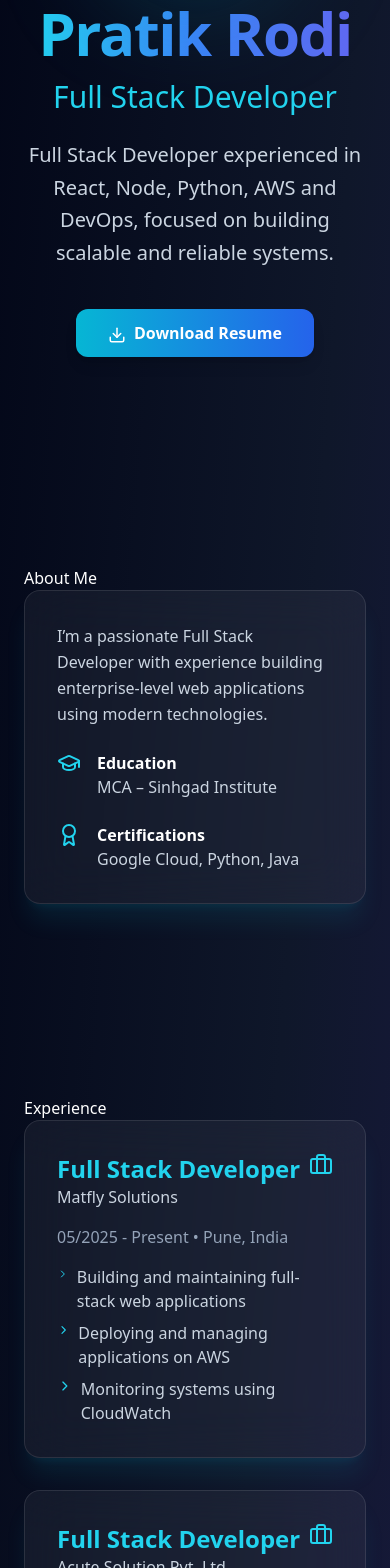
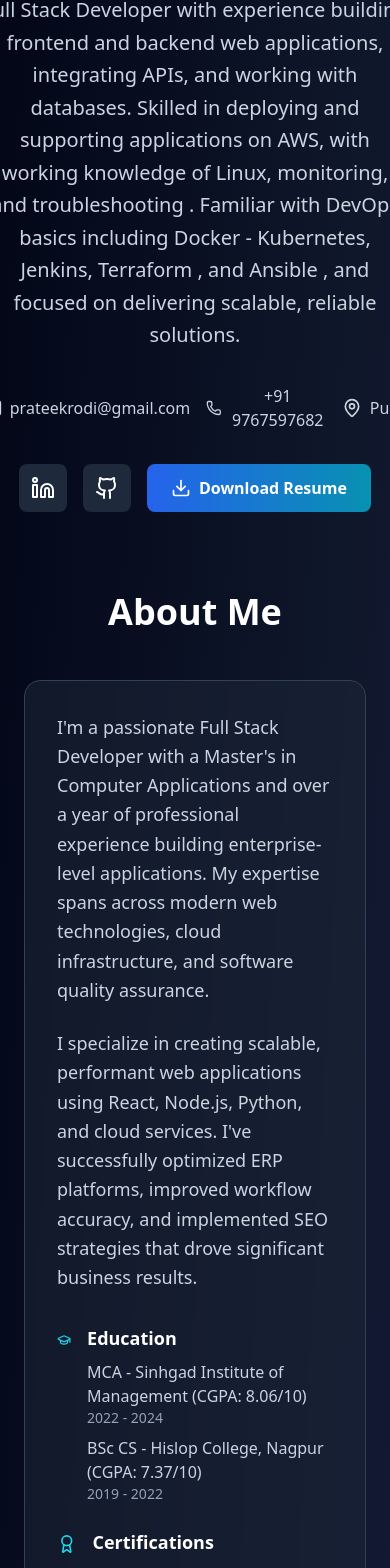
Before and after one commit to pratikrodi/my_portfolio, a React app in the folder frontend/: page / in a window 390 px wide. Shown: the part 374-1942 px from the top of the page. Built offline with nearby package versions, Linux system fonts and the light colour scheme; the HTML template or start-up script is replaced by a standard one.

Commit message:
update ui

```diff
--- a/frontend/src/App.jsx
+++ b/frontend/src/App.jsx
@@ -1,9 +1,5 @@
 import React, { useState } from 'react';
-import {
-  Mail, Phone, MapPin, Linkedin, Github, Download,
-  Code, Server, Database, Cloud, Award,
-  Briefcase, GraduationCap, ChevronRight
-} from 'lucide-react';
+import { Mail, Phone, MapPin, Linkedin, Github, Download, Code, Server, Database, Cloud, Award, Briefcase, GraduationCap, ChevronRight } from 'lucide-react';
 
 export default function Portfolio() {
   const [activeSection, setActiveSection] = useState('home');
@@ -13,15 +9,14 @@ export default function Portfolio() {
   const handleSubmit = async (e) => {
     e.preventDefault();
     setFormStatus('sending');
+
     try {
-      const response = await fetch(
-        'https://my-portfolio-backend-ca56.onrender.com/api/contact',
-        {
+      const response = await fetch('https://my-portfolio-backend-ca56.onrender.com/api/contact', {
         method: 'POST',
         headers: { 'Content-Type': 'application/json' },
         body: JSON.stringify(formData)
-        }
-      );
+      });
+
       if (response.ok) {
         setFormStatus('success');
         setFormData({ name: '', email: '', message: '' });
@@ -29,7 +24,7 @@ export default function Portfolio() {
       } else {
         setFormStatus('error');
       }
-    } catch {
+    } catch (error) {
       setFormStatus('error');
     }
   };
@@ -44,27 +39,25 @@ export default function Portfolio() {
       title: 'Finanza',
       subtitle: 'Financial Advisory Appointment Booking System',
       tech: 'MERN Stack',
-      description:
-        'Built an advisor–client appointment scheduling platform improving workflow efficiency by 25%.',
-      highlights: ['25% efficiency', 'Responsive UI', 'Optimized APIs']
+      description: 'Built an advisor–client appointment scheduling platform improving workflow efficiency by 25%. Implemented responsive UI with optimized API calls for seamless performance.',
+      highlights: ['25% efficiency improvement', 'Responsive UI', 'Optimized APIs']
     },
     {
       title: 'Catchy',
       subtitle: 'Online Product Order and Delivery System',
       tech: 'Python, Django',
-      description:
-        'Developed an online product delivery system with enhanced UX and home delivery features.',
-      highlights: ['Home Delivery', 'Enhanced UX', 'Scalable Backend']
+      description: 'Developed an online product delivery system, enhancing user experience and increasing platform efficiency by 25%. Generated daily Product Delivering system, enabling services like Home Delivery.',
+      highlights: ['25% efficiency boost', 'Home Delivery System', 'Enhanced UX']
     }
   ];
 
   const skills = {
-    Frontend: ['React.js', 'JavaScript', 'HTML/CSS'],
-    Backend: ['Node.js', 'Python', 'FastAPI'],
-    Database: ['SQL', 'MongoDB'],
-    Cloud: ['AWS EC2', 'S3', 'IAM', 'CloudWatch', 'Jenkins'],
-    DevOps: ['Docker', 'Kubernetes', 'Terraform', 'Ansible'],
-    Tools: ['Git', 'GitHub']
+    'Frontend': ['React.js', 'JavaScript', 'HTML/CSS'],
+    'Backend': ['Node.js', 'Python', 'FastAPI'],
+    'Database': ['SQL', 'MongoDB'],
+    'Cloud': ['AWS EC2', 'S3', 'IAM', 'CloudWatch', 'SNS', 'Jenkins'],
+    'DevOps': ['Docker', 'Kubernetes', 'Jenkins', 'Terraform', 'Ansible'],
+    'Tools': ['Git', 'GitHub']
   };
 
   const experience = [
@@ -74,9 +67,10 @@ export default function Portfolio() {
       period: '05/2025 - Present',
       location: 'Pune, India',
       achievements: [
-        'Building and maintaining full-stack web applications',
-        'Deploying and managing applications on AWS',
-        'Monitoring systems using CloudWatch'
+        'Building and maintaining full-stack web applications across frontend and backend.',
+        'Integrating APIs and databases to ensure smooth data flow.',
+        'Deploying and managing applications on AWS (EC2, S3, IAM, VPC, RDS, Route 53) for scalability and reliability.',
+        'Monitoring systems using CloudWatch logs, metrics, and alarms to ensure optimal performance.'
       ]
     },
     {
@@ -85,100 +79,131 @@ export default function Portfolio() {
       period: '02/2024 - 04/2025',
       location: 'Pune, India',
       achievements: [
-        'Optimized ERP platform performance by 25%',
-        'Improved inventory workflow accuracy by 30%',
-        'Increased organic traffic by 20%'
+        'Optimized ERP platform performance by 25% using PHP, HTML, CSS, React and JavaScript',
+        'Improved inventory workflow accuracy by 30% through enhanced data validation',
+        'Implemented SEO strategies, increasing organic website traffic by 20%',
+        'Reduced defects by 15% and improved load time by 20% through comprehensive testing'
+      ]
+    },
+    {
+      title: 'Full Stack Developer Intern',
+      company: 'Paarsh Infotech Pvt. Ltd.',
+      period: '11/2023 - 01/2024',
+      location: 'Nashik, India (Remote)',
+      achievements: [
+        'Built scalable full-stack application using React.js and Node.js',
+        'Integrated third-party APIs to enhance business logic',
+        'Improved UI responsiveness, increasing satisfaction by 15%'
       ]
     }
   ];
 
-  const cardStyle =
-    'bg-white/5 backdrop-blur-xl border border-white/10 rounded-2xl shadow-xl shadow-cyan-500/10 hover:shadow-cyan-500/30 hover:border-cyan-400/40 transition-all duration-300';
-
   return (
     <div className="min-h-screen bg-gradient-to-br from-slate-950 via-slate-900 to-indigo-950 text-white">
-
-      {/* NAVBAR */}
-      <nav className="fixed top-0 w-full bg-slate-900/80 backdrop-blur-xl border-b border-white/10 z-50">
+      {/* Navigation */}
+      <nav className="fixed top-0 w-full bg-slate-900/95 backdrop-blur-sm z-50 border-b border-slate-700">
         <div className="max-w-6xl mx-auto px-6 py-4 flex justify-between items-center">
-          <h1 className="text-2xl font-bold bg-gradient-to-r from-cyan-400 to-blue-500 bg-clip-text text-transparent">
+          <h1 className="text-2xl font-bold bg-gradient-to-r from-blue-400 to-cyan-400 bg-clip-text text-transparent">
             PR
           </h1>
           <div className="flex gap-6">
-            {['home','about','experience','projects','skills','contact'].map(sec => (
+            {['home', 'about', 'experience', 'projects', 'skills', 'contact'].map((section) => (
               <button
-                key={sec}
-                onClick={() => scrollToSection(sec)}
-                className={`capitalize transition-colors hover:text-cyan-400 ${
-                  activeSection === sec ? 'text-cyan-400' : 'text-slate-300'
+                key={section}
+                onClick={() => scrollToSection(section)}
+                className={`capitalize hover:text-cyan-400 transition-colors ${
+                  activeSection === section ? 'text-cyan-400' : 'text-slate-300'
                 }`}
               >
-                {sec}
+                {section}
               </button>
             ))}
           </div>
         </div>
       </nav>
 
-      {/* HERO */}
-      <section id="home" className="min-h-screen flex items-center justify-center pt-24 px-6">
-        <div className="text-center max-w-4xl">
-          <div className="relative w-36 h-36 mx-auto mb-6">
-            <div className="absolute inset-0 rounded-full bg-cyan-500/40 blur-3xl"></div>
-            <div className="relative w-full h-full rounded-full bg-gradient-to-br from-cyan-400 to-blue-600 flex items-center justify-center text-5xl font-bold shadow-xl">
+      {/* Hero Section */}
+      <section id="home" className="min-h-screen flex items-center justify-center px-6 pt-20">
+        <div className="max-w-4xl text-center">
+          <div className="mb-6">
+            <div className="w-32 h-32 mx-auto rounded-full bg-gradient-to-br from-blue-500 to-cyan-500 flex items-center justify-center text-5xl font-bold mb-6">
               PR
             </div>
           </div>
-
-          <h1 className="text-6xl font-extrabold tracking-tight bg-gradient-to-r from-cyan-400 via-blue-500 to-indigo-500 bg-clip-text text-transparent">
+          <h1 className="text-6xl font-bold mb-4 bg-gradient-to-r from-blue-400 via-cyan-400 to-blue-500 bg-clip-text text-transparent">
             Pratik Rodi
           </h1>
-
-          <h2 className="text-3xl text-cyan-400 mt-4 mb-6">
-            Full Stack Developer
-          </h2>
-
-          <p className="text-slate-300 text-xl leading-relaxed mb-10">
-            Full Stack Developer experienced in React, Node, Python, AWS and DevOps,
-            focused on building scalable and reliable systems.
+          <h2 className="text-3xl text-cyan-400 mb-6">Full Stack Developer</h2>
+          <p className="text-xl text-slate-300 mb-8 leading-relaxed max-w-3xl mx-auto">
+           Full Stack Developer with experience building frontend and backend web applications,
+           integrating APIs, and working with databases. Skilled in deploying and supporting applications on AWS,
+           with working knowledge of Linux, monitoring, and troubleshooting . Familiar with DevOps basics including
+           Docker - Kubernetes, Jenkins, Terraform , and Ansible , and focused on delivering scalable, reliable solutions.
           </p>
-
+          <div className="flex gap-4 justify-center mb-8">
+            <a href="mailto:prateekrodi@gmail.com" className="flex items-center gap-2 text-slate-300 hover:text-cyan-400 transition-colors">
+              <Mail size={20} />
+              prateekrodi@gmail.com
+            </a>
+            <a href="tel:+919767597682" className="flex items-center gap-2 text-slate-300 hover:text-cyan-400 transition-colors">
+              <Phone size={20} />
+              +91 9767597682
+            </a>
+            <span className="flex items-center gap-2 text-slate-300">
+              <MapPin size={20} />
+              Pune
+            </span>
+          </div>
           <div className="flex gap-4 justify-center">
-            <a
-              href="/Pratik_Rodi_9767597682.pdf"
-              download
-              className="px-8 py-3 rounded-xl font-semibold bg-gradient-to-r from-cyan-500 to-blue-600 hover:scale-105 hover:shadow-cyan-500/40 transition-all shadow-lg"
-            >
-              <Download className="inline mr-2" size={18} />
+            <a href="https://linkedin.com/in/pratik-rodi-a75760247" target="_blank" rel="noopener noreferrer"
+               className="p-3 bg-slate-800 rounded-lg hover:bg-cyan-600 transition-colors">
+              <Linkedin size={24} />
+            </a>
+            <a href="https://github.com/pratikrodi" target="_blank" rel="noopener noreferrer"
+               className="p-3 bg-slate-800 rounded-lg hover:bg-cyan-600 transition-colors">
+              <Github size={24} />
+            </a>
+            <a href="/Pratik_Rodi_9767597682.pdf" download="Pratik_Rodi_9767597682.pdf" className="flex items-center gap-2 px-6 py-3 bg-gradient-to-r from-blue-600 to-cyan-600 rounded-lg hover:from-blue-700 hover:to-cyan-700 transition-all font-semibold">
+              <Download size={20} />
                 Download Resume
             </a>
           </div>
         </div>
       </section>
 
-      {/* ABOUT */}
-      <section id="about" className="py-24 px-6">
-        <div className="max-w-4xl mx-auto">
-          <h2 className="section-title">About Me</h2>
-          <div className={cardStyle + ' p-8'}>
-            <p className="text-slate-300 leading-relaxed mb-6">
-              I’m a passionate Full Stack Developer with experience building
-              enterprise-level web applications using modern technologies.
+      {/* About Section */}
+      <section id="about" className="min-h-screen flex items-center justify-center px-6 py-20">
+        <div className="max-w-4xl">
+          <h2 className="text-4xl font-bold mb-12 text-center">About Me</h2>
+          <div className="bg-slate-800/50 rounded-2xl p-8 backdrop-blur-sm border border-slate-700">
+            <p className="text-lg text-slate-300 leading-relaxed mb-6">
+              I'm a passionate Full Stack Developer with a Master's in Computer Applications and over a year of
+              professional experience building enterprise-level applications. My expertise spans across modern
+              web technologies, cloud infrastructure, and software quality assurance.
             </p>
-
-            <div className="grid md:grid-cols-2 gap-6">
-              <div className="flex gap-4">
-                <GraduationCap className="text-cyan-400" />
+            <p className="text-lg text-slate-300 leading-relaxed mb-6">
+              I specialize in creating scalable, performant web applications using React, Node.js, Python, and
+              cloud services. I've successfully optimized ERP platforms, improved workflow accuracy, and
+              implemented SEO strategies that drove significant business results.
+            </p>
+            <div className="grid md:grid-cols-2 gap-6 mt-8">
+              <div className="flex items-start gap-4">
+                <GraduationCap className="text-cyan-400 mt-1" size={24} />
                 <div>
-                  <h3 className="font-semibold">Education</h3>
-                  <p className="text-slate-300">MCA – Sinhgad Institute</p>
+                  <h3 className="font-semibold text-lg mb-2">Education</h3>
+                  <p className="text-slate-300">MCA - Sinhgad Institute of Management (CGPA: 8.06/10)</p>
+                  <p className="text-slate-400 text-sm">2022 - 2024</p>
+                  <p className="text-slate-300 mt-2">BSc CS - Hislop College, Nagpur (CGPA: 7.37/10)</p>
+                  <p className="text-slate-400 text-sm">2019 - 2022</p>
                 </div>
               </div>
-              <div className="flex gap-4">
-                <Award className="text-cyan-400" />
+              <div className="flex items-start gap-4">
+                <Award className="text-cyan-400 mt-1" size={24} />
                 <div>
-                  <h3 className="font-semibold">Certifications</h3>
-                  <p className="text-slate-300">Google Cloud, Python, Java</p>
+                  <h3 className="font-semibold text-lg mb-2">Certifications</h3>
+                  <p className="text-slate-300">Automation Testing Basics - Simplilearn</p>
+                  <p className="text-slate-300">Google Cloud Computing - NPTEL</p>
+                  <p className="text-slate-300">Python, Java, C++ - ETH Research Lab</p>
                 </div>
               </div>
             </div>
@@ -186,26 +211,26 @@ export default function Portfolio() {
         </div>
       </section>
 
-      {/* EXPERIENCE */}
-      <section id="experience" className="py-24 px-6">
-        <div className="max-w-5xl mx-auto">
-          <h2 className="section-title">Experience</h2>
+      {/* Experience Section */}
+      <section id="experience" className="min-h-screen flex items-center justify-center px-6 py-20">
+        <div className="max-w-5xl w-full">
+          <h2 className="text-4xl font-bold mb-12 text-center">Work Experience</h2>
           <div className="space-y-8">
-            {experience.map((job, i) => (
-              <div key={i} className={cardStyle + ' p-8'}>
-                <div className="flex justify-between mb-4">
+            {experience.map((job, index) => (
+              <div key={index} className="bg-slate-800/50 rounded-2xl p-8 backdrop-blur-sm border border-slate-700 hover:border-cyan-600 transition-colors">
+                <div className="flex items-start justify-between mb-4">
                   <div>
                     <h3 className="text-2xl font-bold text-cyan-400">{job.title}</h3>
-                    <p className="text-slate-300">{job.company}</p>
+                    <p className="text-xl text-slate-300">{job.company}</p>
                   </div>
-                  <Briefcase className="text-cyan-400" />
+                  <Briefcase className="text-cyan-400" size={32} />
                 </div>
                 <p className="text-slate-400 mb-4">{job.period} • {job.location}</p>
                 <ul className="space-y-2">
-                  {job.achievements.map((a, idx) => (
-                    <li key={idx} className="flex gap-2 text-slate-300">
-                      <ChevronRight className="text-cyan-400" size={18} />
-                      {a}
+                  {job.achievements.map((achievement, i) => (
+                    <li key={i} className="flex items-start gap-3 text-slate-300">
+                      <ChevronRight className="text-cyan-400 mt-1 flex-shrink-0" size={20} />
+                      <span>{achievement}</span>
                     </li>
                   ))}
                 </ul>
@@ -215,24 +240,21 @@ export default function Portfolio() {
         </div>
       </section>
 
-      {/* PROJECTS */}
-      <section id="projects" className="py-24 px-6">
-        <div className="max-w-5xl mx-auto">
-          <h2 className="section-title">Projects</h2>
+      {/* Projects Section */}
+      <section id="projects" className="min-h-screen flex items-center justify-center px-6 py-20">
+        <div className="max-w-5xl w-full">
+          <h2 className="text-4xl font-bold mb-12 text-center">Projects</h2>
           <div className="grid md:grid-cols-2 gap-8">
-            {projects.map((p, i) => (
-              <div key={i} className={cardStyle + ' p-8 hover:-translate-y-1'}>
-                <h3 className="text-2xl font-bold text-cyan-400">{p.title}</h3>
-                <p className="text-slate-400">{p.subtitle}</p>
-                <p className="text-blue-400 text-sm mb-4">{p.tech}</p>
-                <p className="text-slate-300 mb-4">{p.description}</p>
+            {projects.map((project, index) => (
+              <div key={index} className="bg-slate-800/50 rounded-2xl p-8 backdrop-blur-sm border border-slate-700 hover:border-cyan-600 transition-all hover:transform hover:scale-105">
+                <h3 className="text-2xl font-bold text-cyan-400 mb-2">{project.title}</h3>
+                <p className="text-slate-400 mb-3">{project.subtitle}</p>
+                <p className="text-sm text-blue-400 font-semibold mb-4">{project.tech}</p>
+                <p className="text-slate-300 mb-4">{project.description}</p>
                 <div className="flex flex-wrap gap-2">
-                  {p.highlights.map((h, idx) => (
-                    <span
-                      key={idx}
-                      className="px-3 py-1 text-sm rounded-full bg-slate-800/80 border border-slate-700 hover:border-cyan-400 transition"
-                    >
-                      {h}
+                  {project.highlights.map((highlight, i) => (
+                    <span key={i} className="px-3 py-1 bg-slate-700 rounded-full text-sm text-slate-300">
+                      {highlight}
                     </span>
                   ))}
                 </div>
@@ -242,21 +264,24 @@ export default function Portfolio() {
         </div>
       </section>
 
-      {/* SKILLS */}
-      <section id="skills" className="py-24 px-6">
-        <div className="max-w-5xl mx-auto">
-          <h2 className="section-title">Skills</h2>
-          <div className="grid md:grid-cols-3 gap-6">
-            {Object.entries(skills).map(([cat, items]) => (
-              <div key={cat} className={cardStyle + ' p-6'}>
-                <h3 className="font-bold mb-4">{cat}</h3>
+      {/* Skills Section */}
+      <section id="skills" className="min-h-screen flex items-center justify-center px-6 py-20">
+        <div className="max-w-5xl w-full">
+          <h2 className="text-4xl font-bold mb-12 text-center">Skills & Technologies</h2>
+          <div className="grid md:grid-cols-2 lg:grid-cols-3 gap-6">
+            {Object.entries(skills).map(([category, items]) => (
+              <div key={category} className="bg-slate-800/50 rounded-2xl p-6 backdrop-blur-sm border border-slate-700">
+                <div className="flex items-center gap-3 mb-4">
+                  {category === 'Frontend' && <Code className="text-cyan-400" size={24} />}
+                  {category === 'Backend' && <Server className="text-cyan-400" size={24} />}
+                  {category === 'Database' && <Database className="text-cyan-400" size={24} />}
+                  {category === 'Cloud & DevOps' && <Cloud className="text-cyan-400" size={24} />}
+                  <h3 className="text-xl font-bold">{category}</h3>
+                </div>
                 <div className="flex flex-wrap gap-2">
-                  {items.map((s, i) => (
-                    <span
-                      key={i}
-                      className="px-3 py-1.5 rounded-full text-sm bg-slate-800/80 border border-slate-700 hover:border-cyan-400 hover:text-cyan-400 transition"
-                    >
-                      {s}
+                  {items.map((skill, i) => (
+                    <span key={i} className="px-3 py-1 bg-slate-700 rounded-lg text-sm text-slate-300 hover:bg-cyan-600 transition-colors">
+                      {skill}
                     </span>
                   ))}
                 </div>
@@ -266,44 +291,66 @@ export default function Portfolio() {
         </div>
       </section>
 
-      {/* CONTACT */}
-      <section id="contact" className="py-24 px-6">
-        <div className="max-w-2xl mx-auto">
-          <h2 className="section-title">Contact</h2>
-          <div className={cardStyle + ' p-8'}>
+      {/* Contact Section */}
+      <section id="contact" className="min-h-screen flex items-center justify-center px-6 py-20">
+        <div className="max-w-2xl w-full">
+          <h2 className="text-4xl font-bold mb-12 text-center">Get In Touch</h2>
+          <div className="bg-slate-800/50 rounded-2xl p-8 backdrop-blur-sm border border-slate-700">
             <form onSubmit={handleSubmit} className="space-y-6">
+              <div>
+                <label className="block text-sm font-semibold mb-2">Name</label>
                 <input
-                className="w-full px-4 py-3 rounded-lg bg-slate-800 border border-slate-700 focus:border-cyan-400 outline-none"
-                placeholder="Name"
+                  type="text"
+                  required
                   value={formData.name}
-                onChange={(e) => setFormData({ ...formData, name: e.target.value })}
+                  onChange={(e) => setFormData({...formData, name: e.target.value})}
+                  className="w-full px-4 py-3 bg-slate-700 rounded-lg border border-slate-600 focus:border-cyan-400 focus:outline-none transition-colors"
+                  placeholder="Your Name"
                 />
+              </div>
+              <div>
+                <label className="block text-sm font-semibold mb-2">Email</label>
                 <input
-                className="w-full px-4 py-3 rounded-lg bg-slate-800 border border-slate-700 focus:border-cyan-400 outline-none"
-                placeholder="Email"
+                  type="email"
+                  required
                   value={formData.email}
-                onChange={(e) => setFormData({ ...formData, email: e.target.value })}
+                  onChange={(e) => setFormData({...formData, email: e.target.value})}
+                  className="w-full px-4 py-3 bg-slate-700 rounded-lg border border-slate-600 focus:border-cyan-400 focus:outline-none transition-colors"
+                  placeholder="your.email@example.com"
                 />
+              </div>
+              <div>
+                <label className="block text-sm font-semibold mb-2">Message</label>
                 <textarea
-                rows="4"
-                className="w-full px-4 py-3 rounded-lg bg-slate-800 border border-slate-700 focus:border-cyan-400 outline-none"
-                placeholder="Message"
+                  required
                   value={formData.message}
-                onChange={(e) => setFormData({ ...formData, message: e.target.value })}
+                  onChange={(e) => setFormData({...formData, message: e.target.value})}
+                  rows="5"
+                  className="w-full px-4 py-3 bg-slate-700 rounded-lg border border-slate-600 focus:border-cyan-400 focus:outline-none transition-colors resize-none"
+                  placeholder="Your message..."
                 />
+              </div>
               <button
-                className="w-full py-3 rounded-xl bg-gradient-to-r from-cyan-500 to-blue-600 hover:scale-105 transition shadow-lg"
+                type="submit"
+                disabled={formStatus === 'sending'}
+                className="w-full py-3 bg-gradient-to-r from-blue-600 to-cyan-600 rounded-lg hover:from-blue-700 hover:to-cyan-700 transition-all font-semibold disabled:opacity-50"
               >
                 {formStatus === 'sending' ? 'Sending...' : 'Send Message'}
               </button>
+              {formStatus === 'success' && (
+                <p className="text-green-400 text-center">Message sent successfully!</p>
+              )}
+              {formStatus === 'error' && (
+                <p className="text-red-400 text-center">Failed to send. Make sure the backend is running.</p>
+              )}
             </form>
           </div>
         </div>
       </section>
 
-      {/* FOOTER */}
-      <footer className="border-t border-white/10 py-8 text-center text-slate-400">
-        © 2025 Pratik Rodi · Built with React & FastAPI
+      {/* Footer */}
+      <footer className="bg-slate-900 border-t border-slate-700 py-8 text-center text-slate-400">
+        <p>© 2025 Pratik Rodi. Built with React & FastAPI</p>
       </footer>
     </div>
   );
```
Lines whose indentation alone changed are shown as unchanged.
